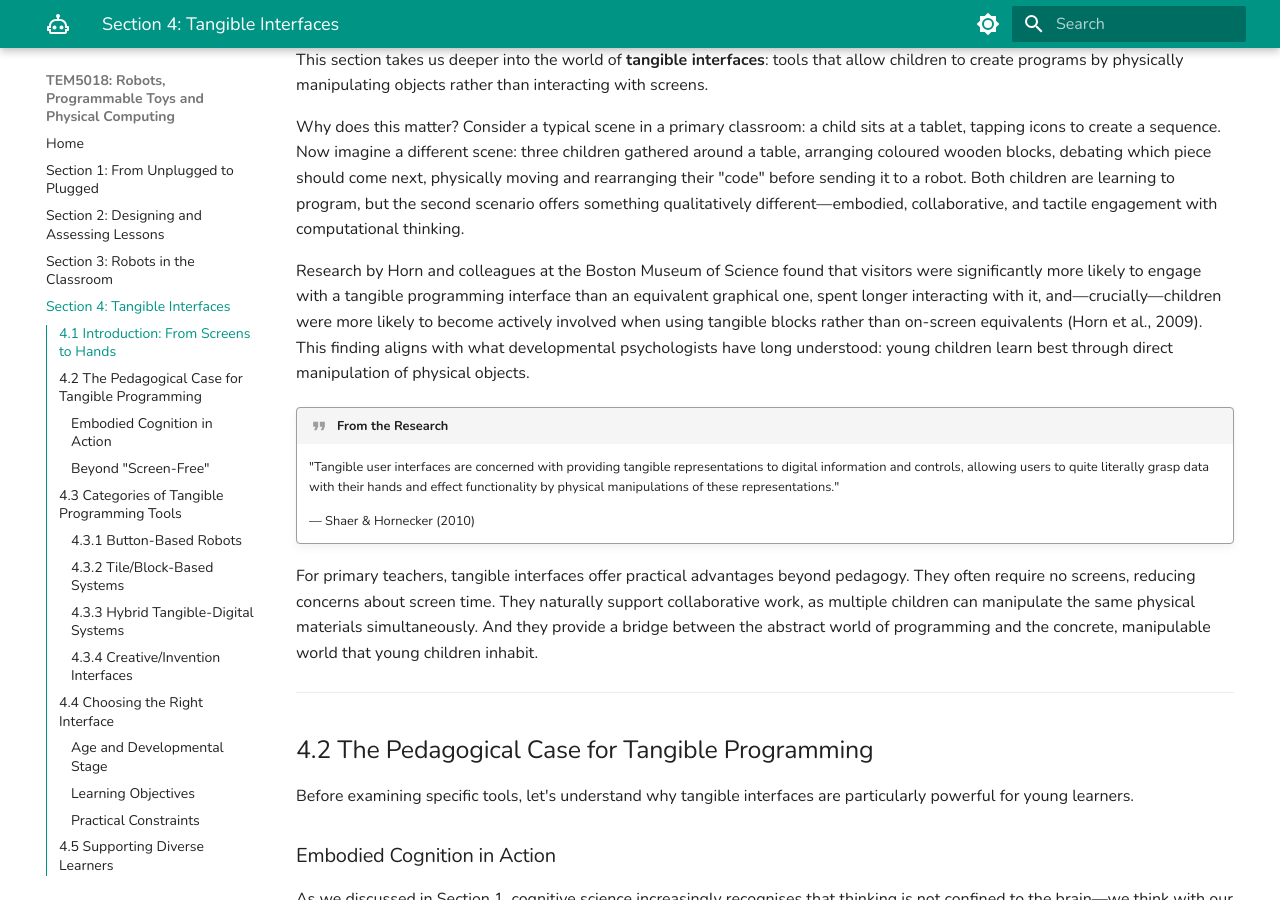
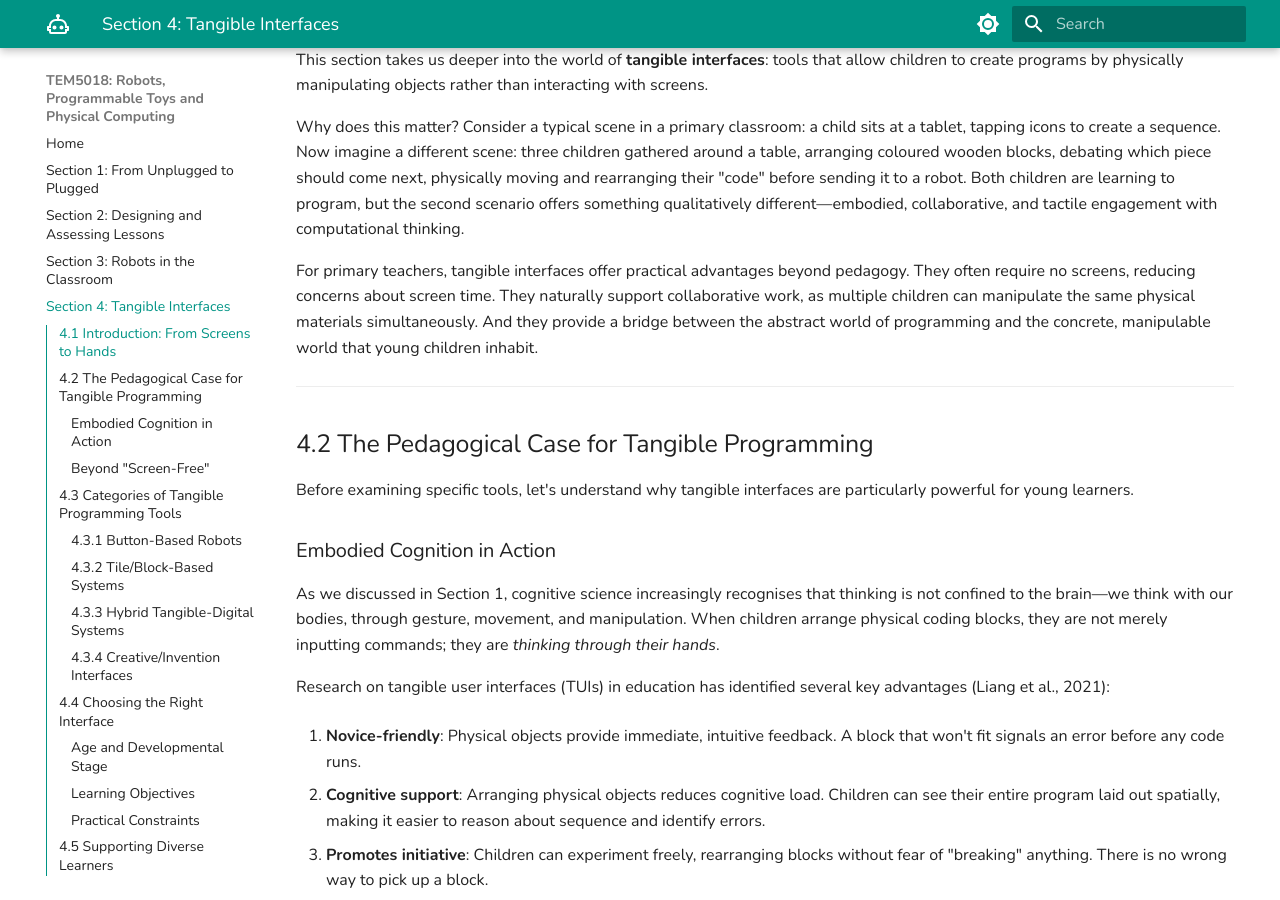
Before and after one commit to ccolo01/tem5018, an MkDocs documentation site: the page built from docs/section-4.md, in a window 1280 px wide and 900 px high, scrolled down 499 px. Built offline with MkDocs 1.6.1 and Material for MkDocs 9.7.7, drawn with Linux system fonts in a browser that asks for light colours.

Commit message:
Update section-4.md

```diff
--- a/docs/section-4.md
+++ b/docs/section-4.md
@@ -16,13 +16,6 @@
 In the previous section, we explored floor robots—devices that children program through button presses or screen-based apps. This section takes us deeper into the world of **tangible interfaces**: tools that allow children to create programs by physically manipulating objects rather than interacting with screens.
 
 Why does this matter? Consider a typical scene in a primary classroom: a child sits at a tablet, tapping icons to create a sequence. Now imagine a different scene: three children gathered around a table, arranging coloured wooden blocks, debating which piece should come next, physically moving and rearranging their "code" before sending it to a robot. Both children are learning to program, but the second scenario offers something qualitatively different—embodied, collaborative, and tactile engagement with computational thinking.
-
-Research by Horn and colleagues at the Boston Museum of Science found that visitors were significantly more likely to engage with a tangible programming interface than an equivalent graphical one, spent longer interacting with it, and—crucially—children were more likely to become actively involved when using tangible blocks rather than on-screen equivalents (Horn et al., 2009). This finding aligns with what developmental psychologists have long understood: young children learn best through direct manipulation of physical objects.
-
-!!! quote "From the Research"
-    "Tangible user interfaces are concerned with providing tangible representations to digital information and controls, allowing users to quite literally grasp data with their hands and effect functionality by physical manipulations of these representations."
-
-    — Shaer & Hornecker (2010)
 
 For primary teachers, tangible interfaces offer practical advantages beyond pedagogy. They often require no screens, reducing concerns about screen time. They naturally support collaborative work, as multiple children can manipulate the same physical materials simultaneously. And they provide a bridge between the abstract world of programming and the concrete, manipulable world that young children inhabit.
 
```
